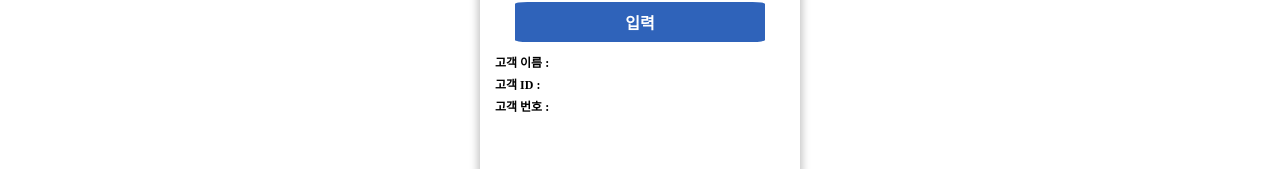
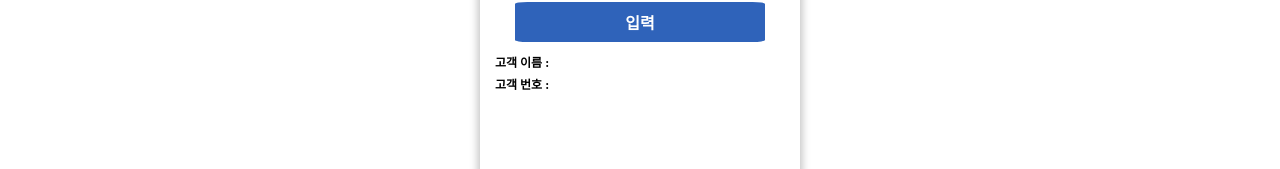
Before and after one commit to eovhdnjawm1/factoryunicorn, a React (Create React App) app: page /getUser in a window 1280 px wide. Shown: the part 279-448 px from the top of the page. Built offline with nearby package versions, Linux system fonts and the light colour scheme.

Commit message:
userID 제거

```diff
--- a/src/components/GetUser.js
+++ b/src/components/GetUser.js
@@ -70,7 +70,6 @@ function GetUserData() {
   let BASE_URL = useSelector((state) => state.BASE_URL);
 
   let [userName, setUserName] = useState("");
-  let [userID, setUserID] = useState("");
   let [userPhoneNumber, setUserPhoneNumber] = useState("");
 
   const onValid = (data) => {
@@ -79,12 +78,11 @@ function GetUserData() {
       .get(`${BASE_URL}/getUser?phone=${data.getInput}`)
       .then((res) => {
         setUserName(res.data.userName);
-        setUserID(res.data.uid);
         setUserPhoneNumber(res.data.phone);
+
       })
       .catch((err) => {
         setUserName("해당 고객은 없습니다");
-        setUserID("");
         setUserPhoneNumber("");
       });
   };
@@ -107,7 +105,6 @@ function GetUserData() {
         <SubmitButton>입력</SubmitButton>
         <UserInfoData>
           <div>고객 이름 : {userName} </div>
-          <div>고객 ID : {userID}</div>
           <div>고객 번호 : {userPhoneNumber}</div>
         </UserInfoData>
       </GetUserForm>
```
